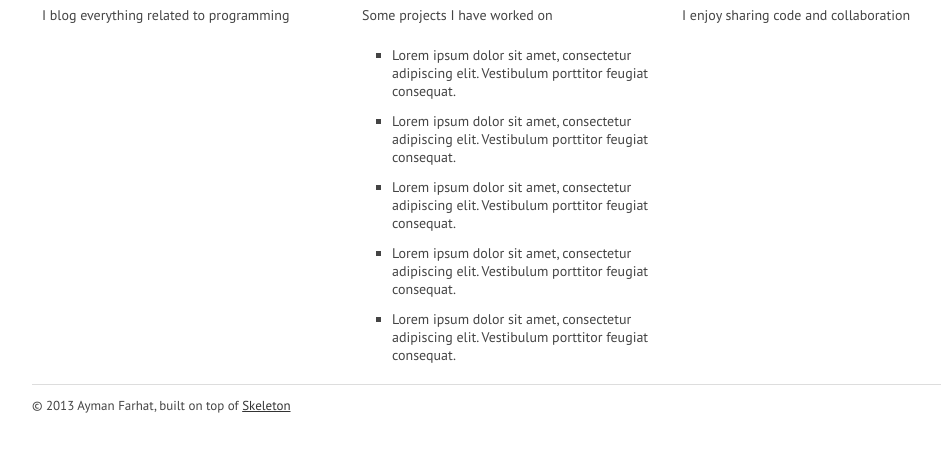
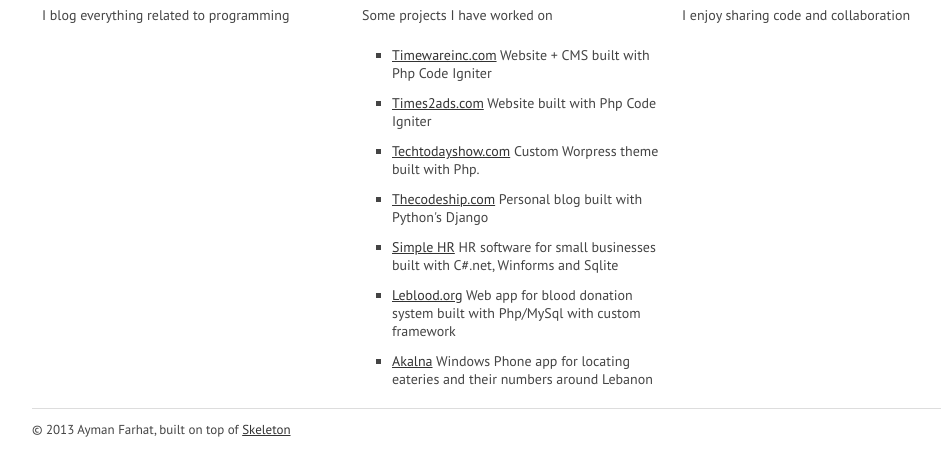
Before and after one commit to aymanfarhat/personal-website, a plain HTML site: page index.html in a window 1280 px wide. Shown: the part 187-662 px from the top of the page, without its empty margins (128-1069 px from the left). Drawn offline with nearby package versions, Linux system fonts and the light colour scheme; no server answers.

Commit message:
Added projects content

```diff
--- a/index.html
+++ b/index.html
@@ -48,11 +48,14 @@
 			<h3><span class="icon-briefcase"></span> Projects</h3>
 			<p>Some projects I have worked on</p>
 			<ul class="square">
-				<li>Lorem ipsum dolor sit amet, consectetur adipiscing elit. Vestibulum porttitor feugiat consequat.</li>
-				<li>Lorem ipsum dolor sit amet, consectetur adipiscing elit. Vestibulum porttitor feugiat consequat.</li>
-				<li>Lorem ipsum dolor sit amet, consectetur adipiscing elit. Vestibulum porttitor feugiat consequat.</li>
-				<li>Lorem ipsum dolor sit amet, consectetur adipiscing elit. Vestibulum porttitor feugiat consequat.</li>
-				<li>Lorem ipsum dolor sit amet, consectetur adipiscing elit. Vestibulum porttitor feugiat consequat.</li>
+				<li><a href="http://timewareinc.com" target="_blank">Timewareinc.com</a> Website + CMS built with Php Code Igniter</li>
+				<li><a href="http://times2ads.com" target="_blank">Times2ads.com</a> Website built with Php Code Igniter
+				</li>
+				<li><a href="http://techtodayshow.com" target="_blank">Techtodayshow.com</a> Custom Worpress theme built with Php.</li>
+				<li><a href="http://thecodeship.com" target="_blank">Thecodeship.com</a> Personal blog built with Python's Django</li>
+				<li><a href="#">Simple HR</a> HR software for small businesses built with C#.net, Winforms and Sqlite</li>
+				<li><a href="http://leblood.aymanfarhat.com" target="_blank">Leblood.org</a> Web app for blood donation system built with Php/MySql with custom framework</li>
+				<li><a href="http://www.windowsphone.com/en-us/store/app/akalna/41a0fc81-ee8e-4335-a149-4b299b21204b" target="_blank">Akalna</a> Windows Phone app for locating eateries and their numbers around Lebanon</li>
 			</ul>
 		</div>
 		<div class="one-third column">
--- a/js/main.js
+++ b/js/main.js
@@ -12,7 +12,7 @@ function showGitRepos(username,type,sort,direction)
 		success:function(result)
 		{
 			$.each(result,function(){
-				$('.gitrepos').append("<li><a href='"+this.clone_url+"' target='_null'>"+this.name+"</a>"+ this.description+"</li>");
+				$('.gitrepos').append("<li><a href='"+this.clone_url+"' target='_null'>"+this.name+"</a> "+ this.description+"</li>");
 			});
 		}
 	});
```
